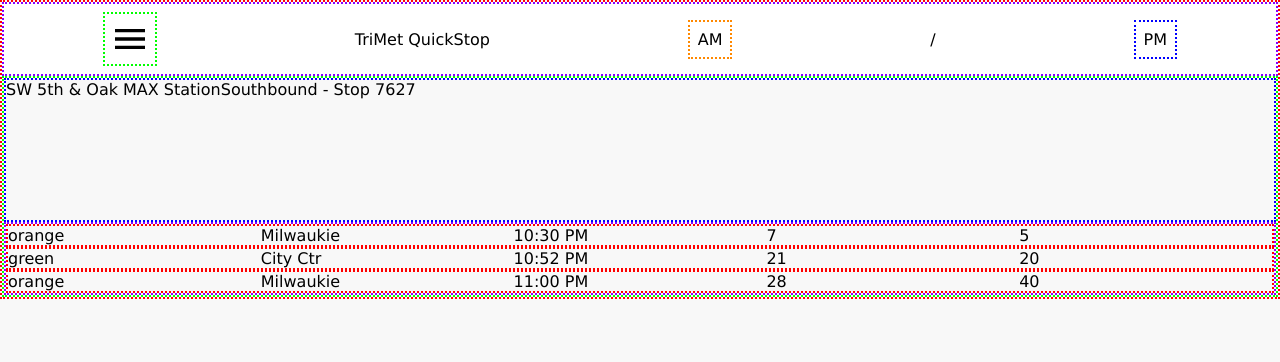
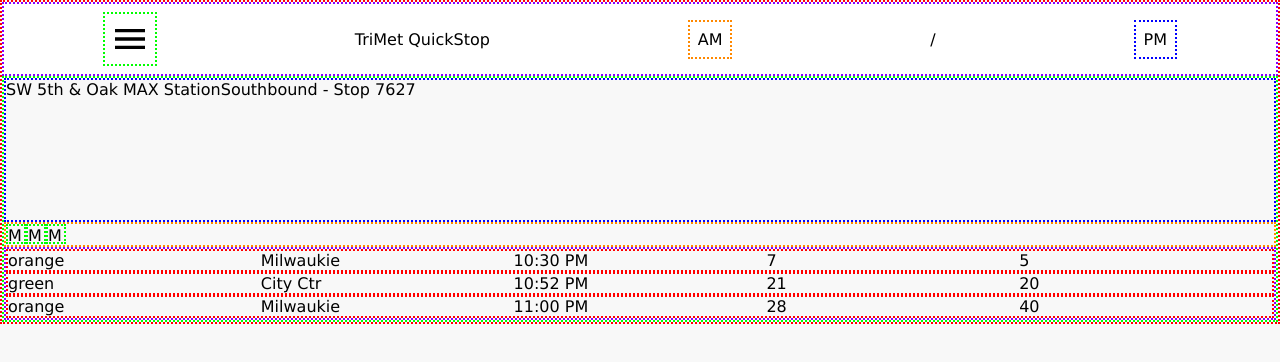
Before and after one commit to philrmass/trimet-quickstop, a React app: page / in a window 1280 px wide. Shown: the top 362 px of the page. Built offline with nearby package versions, Linux system fonts and the light colour scheme.

Commit message:
add graph and graph icon

```diff
--- /dev/null
+++ b/src/components/Graph.css
@@ -0,0 +1,3 @@
+.graph {
+  border: 2px dotted #f80;
+}
--- /dev/null
+++ b/src/components/Graph.jsx
@@ -0,0 +1,15 @@
+import React from 'react';
+import GraphIcon from './GraphIcon';
+import styles from './Graph.css';
+
+function Graph() {
+  return (
+    <div className={styles.graph}>
+      <GraphIcon/>
+      <GraphIcon/>
+      <GraphIcon/>
+    </div>
+  );
+}
+
+export default Graph;
--- /dev/null
+++ b/src/components/GraphIcon.css
@@ -0,0 +1,6 @@
+.graphIcon {
+  display: inline-block;
+  width: 1em;
+  height: 1em;
+  border: 2px dotted #0f0;
+}
--- /dev/null
+++ b/src/components/GraphIcon.jsx
@@ -0,0 +1,12 @@
+import React from 'react';
+import styles from './GraphIcon.css';
+
+function GraphIcon() {
+  return (
+    <div className={styles.graphIcon}>
+      M
+    </div>
+  );
+}
+
+export default GraphIcon;
--- a/src/components/StopPane.jsx
+++ b/src/components/StopPane.jsx
@@ -1,5 +1,6 @@
 import React from 'react';
 import Stop from './Stop';
+import Graph from './Graph';
 import ArrivalList from './ArrivalList';
 import styles from './StopPane.css';
 
@@ -7,6 +8,7 @@
   return (
     <div className={styles.stopPane}>
       <Stop/>
+      <Graph/>
       <ArrivalList/>
     </div>
   );
```
Also changed, not shown: 1 other file (tests, documents, lock files or other folders).
